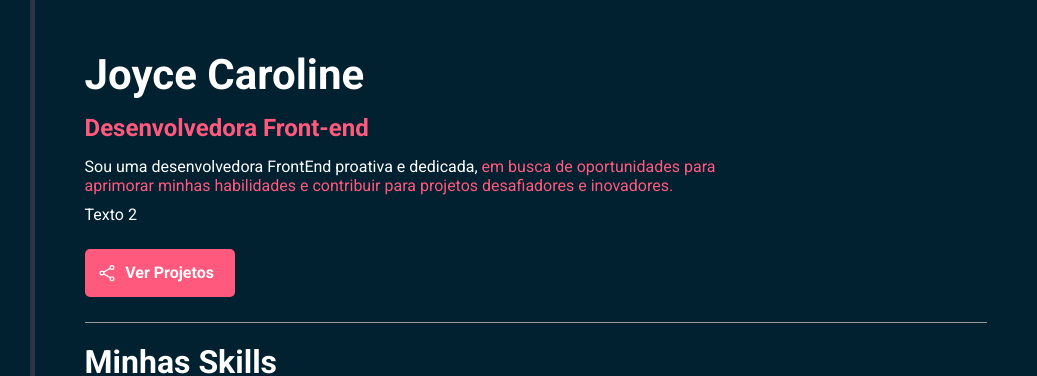
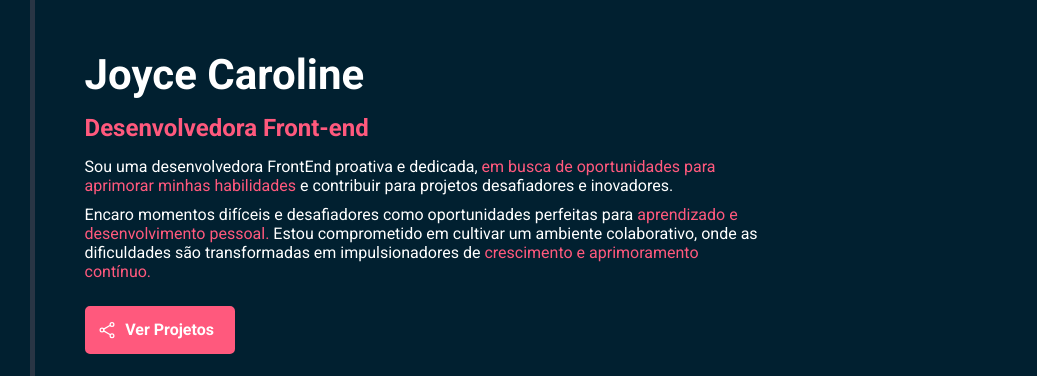
Before and after one commit to joyce-caroline/joyce-caroline.github.io, a plain HTML site: page index.html in a window 1280 px wide. Shown: the top 376 px of the page, 243-1280 px from the left. Drawn offline with nearby package versions, Linux system fonts and the light colour scheme.

Commit message:
Refactor: Finaliza textos da descricao

```diff
--- a/index.html
+++ b/index.html
@@ -36,9 +36,9 @@
             <section id="about-container">
                 <h1 id="name">Joyce Caroline</h1>
                 <p id="title"><span class="highlight">Desenvolvedora Front-end</span></p>
-                <p class="description">Sou uma desenvolvedora FrontEnd proativa e dedicada, <span class="highlight"> em busca de oportunidades para aprimorar minhas habilidades e contribuir para projetos desafiadores e inovadores.</span></p>
-                <p class="description">Texto 2</p>
-                <a href="https://github.com/joyce-caroline" id="btn-projects"><ion-icon name="share-social-outline"></ion-icon><span>Ver Projetos</span></a>
+                <p class="description">Sou uma desenvolvedora FrontEnd proativa e dedicada, <span class="highlight"> em busca de oportunidades para aprimorar minhas habilidades</span> e contribuir para projetos desafiadores e inovadores.</p>
+                <p class="description">Encaro momentos difíceis e desafiadores como oportunidades perfeitas para <span class="highlight"> aprendizado e desenvolvimento pessoal.</span> Estou comprometido em cultivar um ambiente colaborativo, onde as dificuldades são transformadas em impulsionadores de <span class="highlight">crescimento e aprimoramento contínuo.</span></p>
+                <a href="https://github.com/joyce-caroline" target="_blank" id="btn-projects"><ion-icon name="share-social-outline"></ion-icon><span>Ver Projetos</span></a>
                 <h2 id="skills-section-title">Minhas Skills</h2>
                 <p class="description">Conheça as tecnologias que domino:</p>
                 <div id="skills-container">
```
